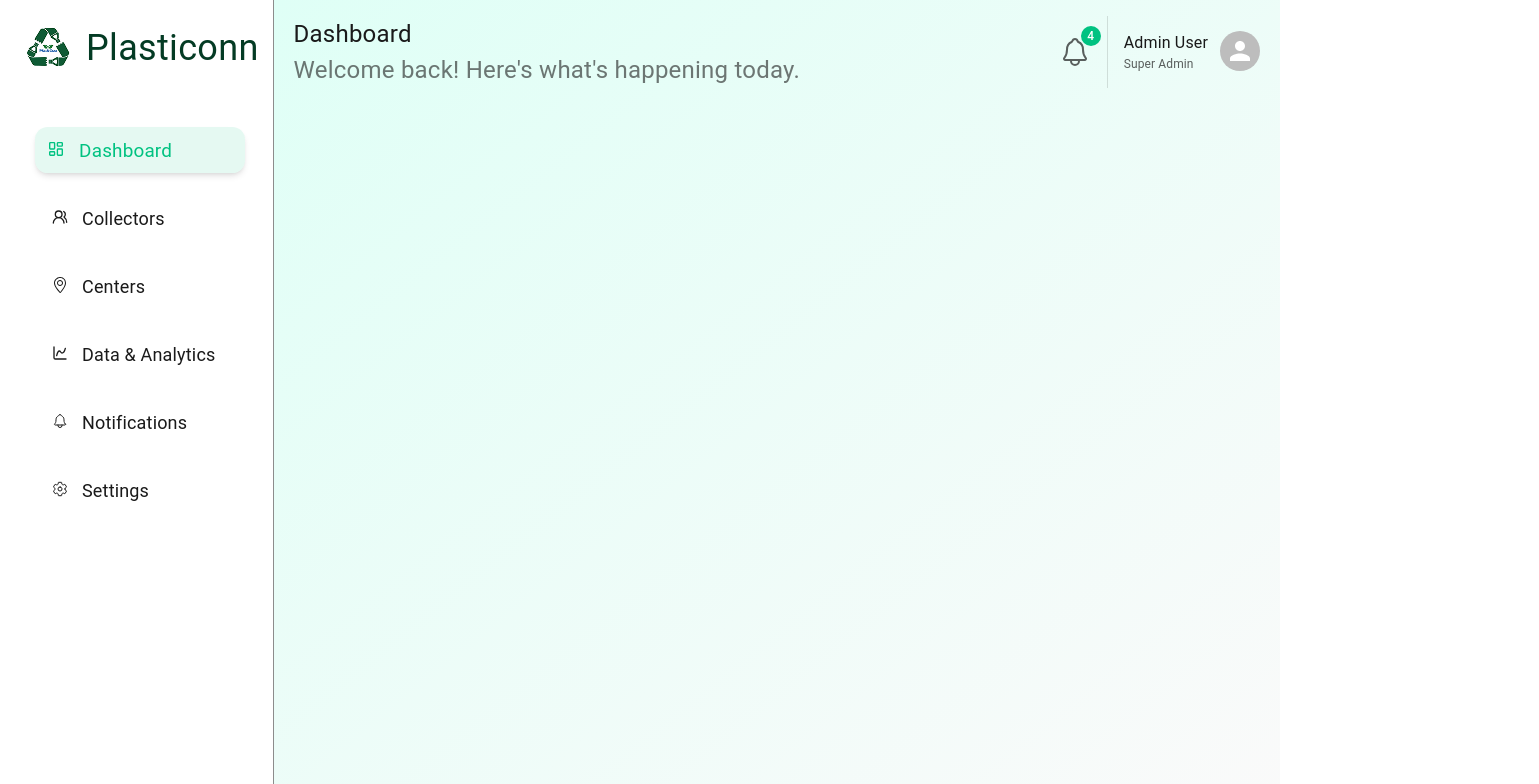
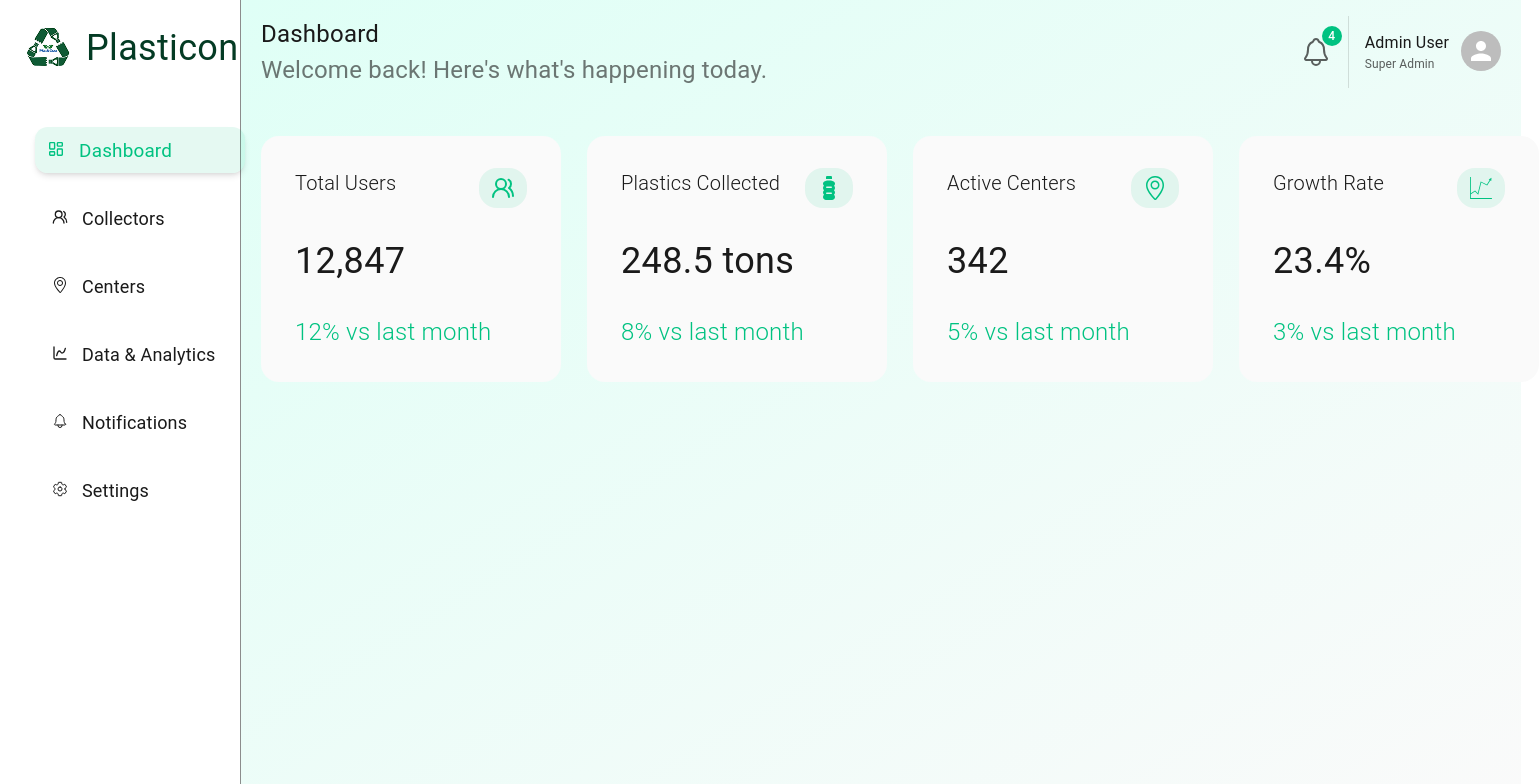
Before and after one commit to debagit10/plasticonn-admin, a React (Vite) app: page /dashboard in a window 1280 px wide. Shown: the top 784 px of the page, 1539 px wide, since content can reach past the window. Built offline with nearby package versions, Linux system fonts and the light colour scheme.

Commit message:
Add dashboard components for Active Centers, Growth Rate, Plastic Collected, and Total Users

```diff
--- /dev/null
+++ b/src/components/dashboard/Active_Centers.tsx
@@ -0,0 +1,31 @@
+import { Typography } from "@mui/material";
+import { SlLocationPin } from "react-icons/sl";
+
+const Active_Centers = () => {
+  return (
+    <div className="rounded-[18px] shadow-[#1A1A1A26] bg-[#FAFAFA] py-8 px-8.5 flex flex-col gap-6.5 w-75">
+      <div className="flex justify-between">
+        <Typography fontSize={20} fontWeight={300} color="#1A1A1A">
+          Active Centers
+        </Typography>
+        <div className="bg-[#00C2811A] rounded-[18px] py-2 px-3">
+          <SlLocationPin color="#00C281" size={24} />
+        </div>
+      </div>
+
+      <div>
+        <Typography fontSize={36} fontWeight={400} color="#1A1A1A">
+          342
+        </Typography>
+      </div>
+
+      <div>
+        <Typography fontSize={24} fontWeight={300} color="#00C281">
+          5% vs last month
+        </Typography>
+      </div>
+    </div>
+  );
+};
+
+export default Active_Centers;
--- /dev/null
+++ b/src/components/dashboard/Growth_Rate.tsx
@@ -0,0 +1,31 @@
+import { Typography } from "@mui/material";
+import { GiChart } from "react-icons/gi";
+
+const Growth_Rate = () => {
+  return (
+    <div className="rounded-[18px] shadow-[#1A1A1A26] bg-[#FAFAFA] py-8 px-8.5 flex flex-col gap-6.5 w-75">
+      <div className="flex justify-between">
+        <Typography fontSize={20} fontWeight={300} color="#1A1A1A">
+          Growth Rate
+        </Typography>
+        <div className="bg-[#00C2811A] rounded-[18px] py-2 px-3">
+          <GiChart color="#00C281" size={24} />
+        </div>
+      </div>
+
+      <div>
+        <Typography fontSize={36} fontWeight={400} color="#1A1A1A">
+          23.4%
+        </Typography>
+      </div>
+
+      <div>
+        <Typography fontSize={24} fontWeight={300} color="#00C281">
+          3% vs last month
+        </Typography>
+      </div>
+    </div>
+  );
+};
+
+export default Growth_Rate;
--- /dev/null
+++ b/src/components/dashboard/Plastic_Collected.tsx
@@ -0,0 +1,31 @@
+import { Typography } from "@mui/material";
+import { FaBottleWater } from "react-icons/fa6";
+
+const Plastic_Collected = () => {
+  return (
+    <div className="rounded-[18px] shadow-[#1A1A1A26] bg-[#FAFAFA] py-8 px-8.5 flex flex-col gap-6.5 w-75">
+      <div className="flex justify-between">
+        <Typography fontSize={20} fontWeight={300} color="#1A1A1A">
+          Plastics Collected
+        </Typography>
+        <div className="bg-[#00C2811A] rounded-[18px] py-2 px-3">
+          <FaBottleWater color="#00C281" size={24} />
+        </div>
+      </div>
+
+      <div>
+        <Typography fontSize={36} fontWeight={400} color="#1A1A1A">
+          248.5 tons
+        </Typography>
+      </div>
+
+      <div>
+        <Typography fontSize={24} fontWeight={300} color="#00C281">
+          8% vs last month
+        </Typography>
+      </div>
+    </div>
+  );
+};
+
+export default Plastic_Collected;
--- /dev/null
+++ b/src/components/dashboard/Total_Users.tsx
@@ -0,0 +1,31 @@
+import { Typography } from "@mui/material";
+import { LuUsersRound } from "react-icons/lu";
+
+const Total_Users = () => {
+  return (
+    <div className="rounded-[18px] shadow-[#1A1A1A26] bg-[#FAFAFA] py-8 px-8.5 flex flex-col gap-6.5 w-75">
+      <div className="flex justify-between">
+        <Typography fontSize={20} fontWeight={300} color="#1A1A1A">
+          Total Users
+        </Typography>
+        <div className="bg-[#00C2811A] rounded-[18px] py-2 px-3">
+          <LuUsersRound color="#00C281" size={24} />
+        </div>
+      </div>
+
+      <div>
+        <Typography fontSize={36} fontWeight={400} color="#1A1A1A">
+          12,847
+        </Typography>
+      </div>
+
+      <div>
+        <Typography fontSize={24} fontWeight={300} color="#00C281">
+          12% vs last month
+        </Typography>
+      </div>
+    </div>
+  );
+};
+
+export default Total_Users;
--- a/src/pages/Dashboard.tsx
+++ b/src/pages/Dashboard.tsx
@@ -1,11 +1,27 @@
+import Active_Centers from "../components/dashboard/Active_Centers";
+import Growth_Rate from "../components/dashboard/Growth_Rate";
+import Plastic_Collected from "../components/dashboard/Plastic_Collected";
+import Total_Users from "../components/dashboard/Total_Users";
 import Pages from "../container/Pages";
 
 const Dashboard = () => {
+  const stats = [
+    <Total_Users />,
+    <Plastic_Collected />,
+    <Active_Centers />,
+    <Growth_Rate />,
+  ];
   return (
     <Pages
       page="Dashboard"
       helperText="Welcome back! Here's what's happening today."
-    ></Pages>
+    >
+      <div className="flex px-5 gap-6.5 mt-8">
+        {stats.map((stat) => (
+          <div>{stat}</div>
+        ))}
+      </div>
+    </Pages>
   );
 };
 
```
